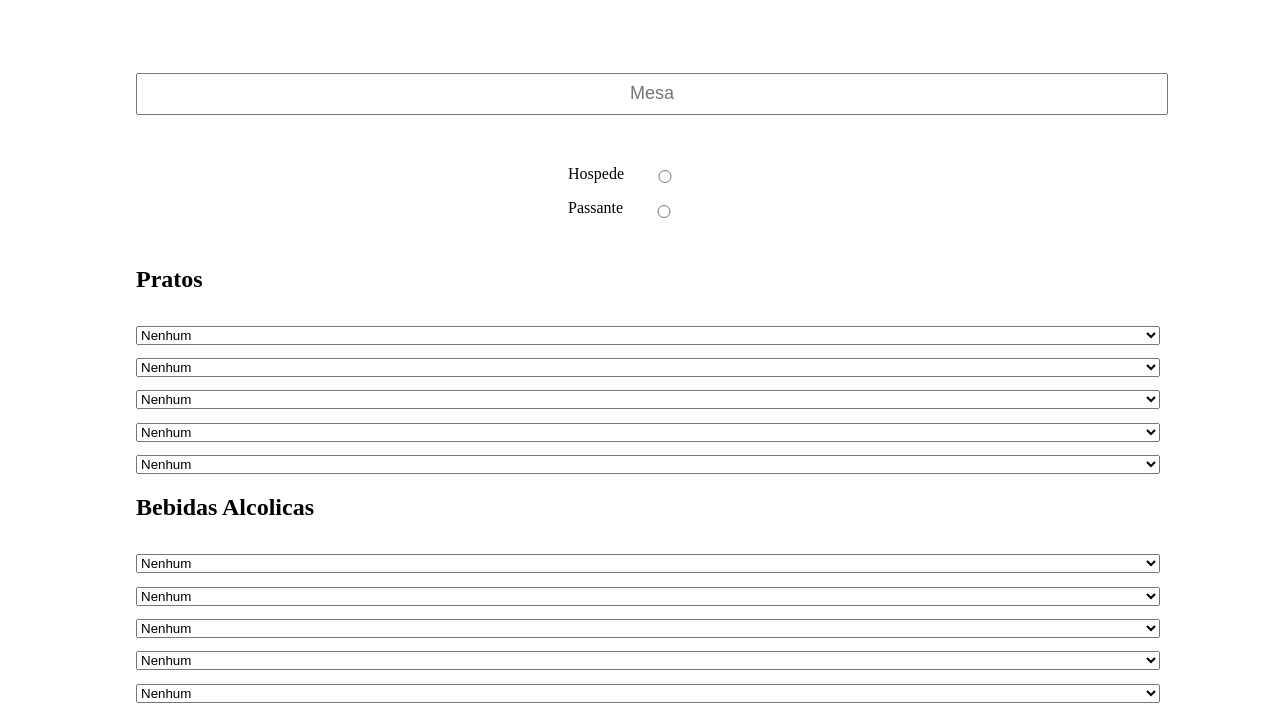
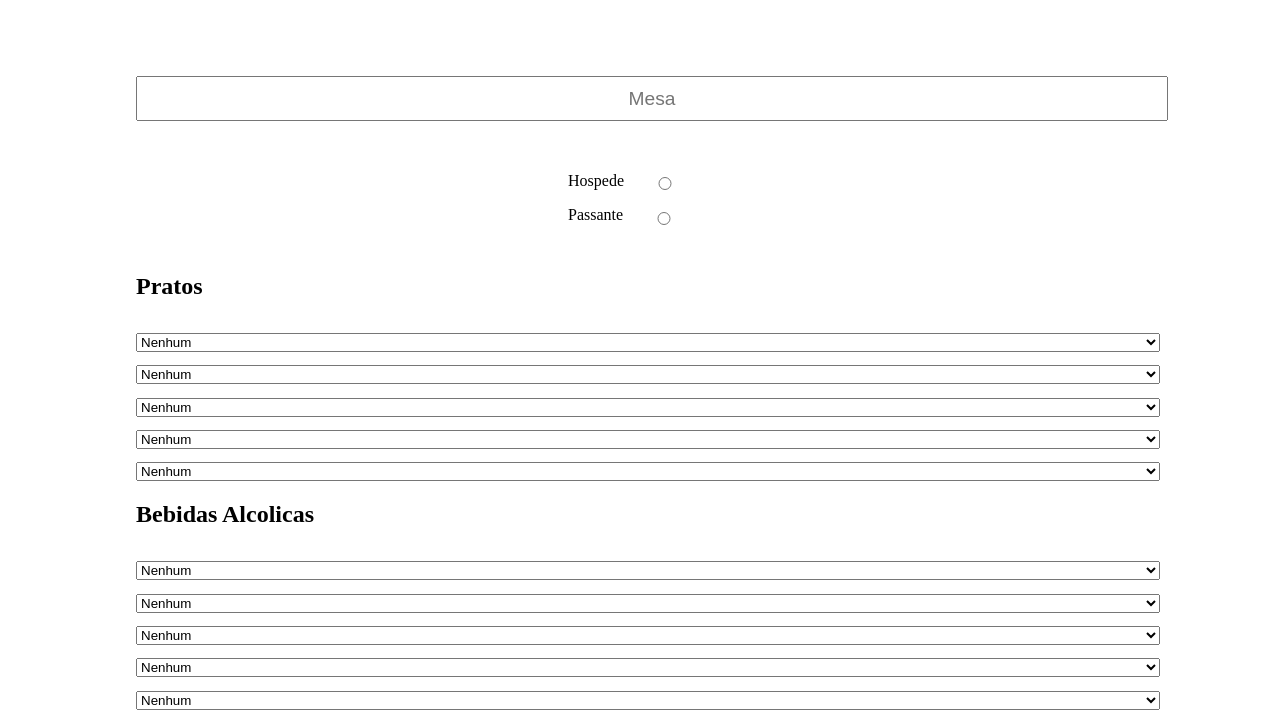
Before and after one commit to FilipiPNeves/PedidosPousadaSentinelasDoMar, a plain HTML site: page index.html in a window 1280 px wide. Shown: the part 61-780 px from the top of the page. Drawn offline with nearby package versions, Linux system fonts and the light colour scheme.

Commit message:
outra pequena

```diff
--- a/style.css
+++ b/style.css
@@ -18,7 +18,7 @@
     margin-bottom: 1em;
     height: 2em;
     text-align: center;
-    font-size: large;
+    font-size: larger;
 }
 
 #divH {
```
